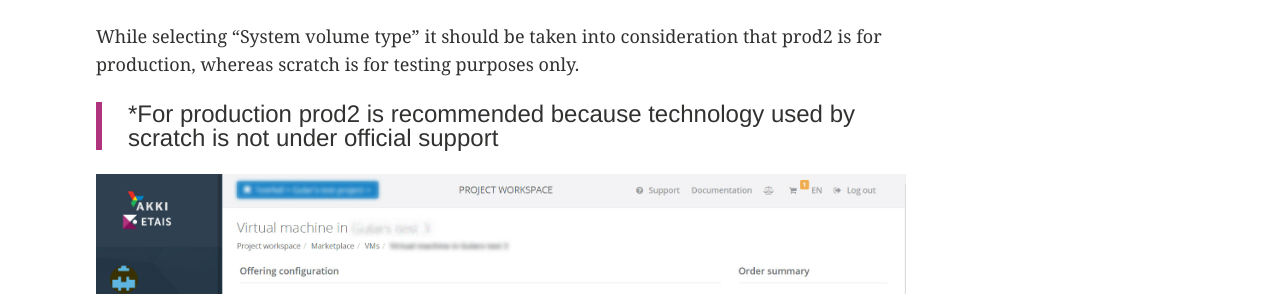
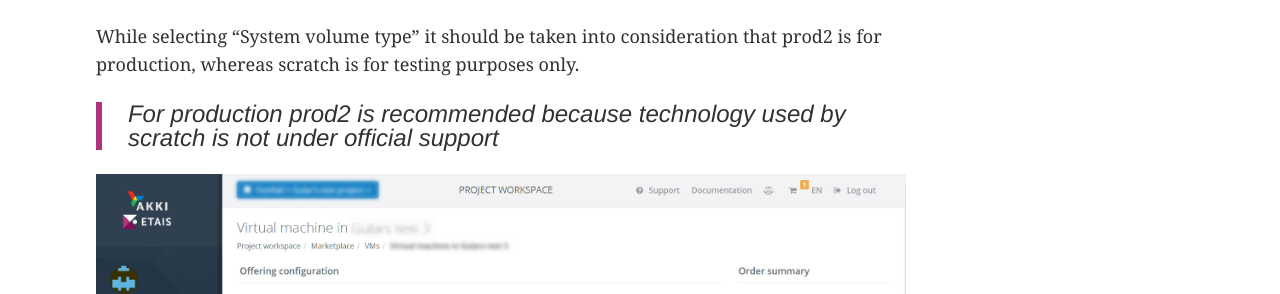
Before and after one commit to etais-ee/etais-web, a Jekyll site: the page built from using/self_service.md, in a window 1280 px wide and 900 px high, scrolled down 20867 px. Shown: the part 160-454 px from the top of the window. Built offline with Jekyll 4.4.1, drawn with Linux system fonts in a browser that asks for light colours; some of the changed text lies outside the part shown.

```diff
--- a/using/self_service.md
+++ b/using/self_service.md
@@ -288,7 +288,7 @@ By default, provisioned virtual machines expect users to log in using SSH keys.
 
 While selecting “System volume type” it should be taken into consideration that prod2 is for production, whereas scratch is for testing purposes only.
 
-> *For production prod2 is recommended because technology used by scratch is not under official support
+> *For production prod2 is recommended because technology used by scratch is not under official support*
 
 ![Adding a VM - step 7](../images/project-vm-add-form-step7.jpg)
 
```
Also changed, not shown: other parts of using/self_service.md (+1 -1 lines).
